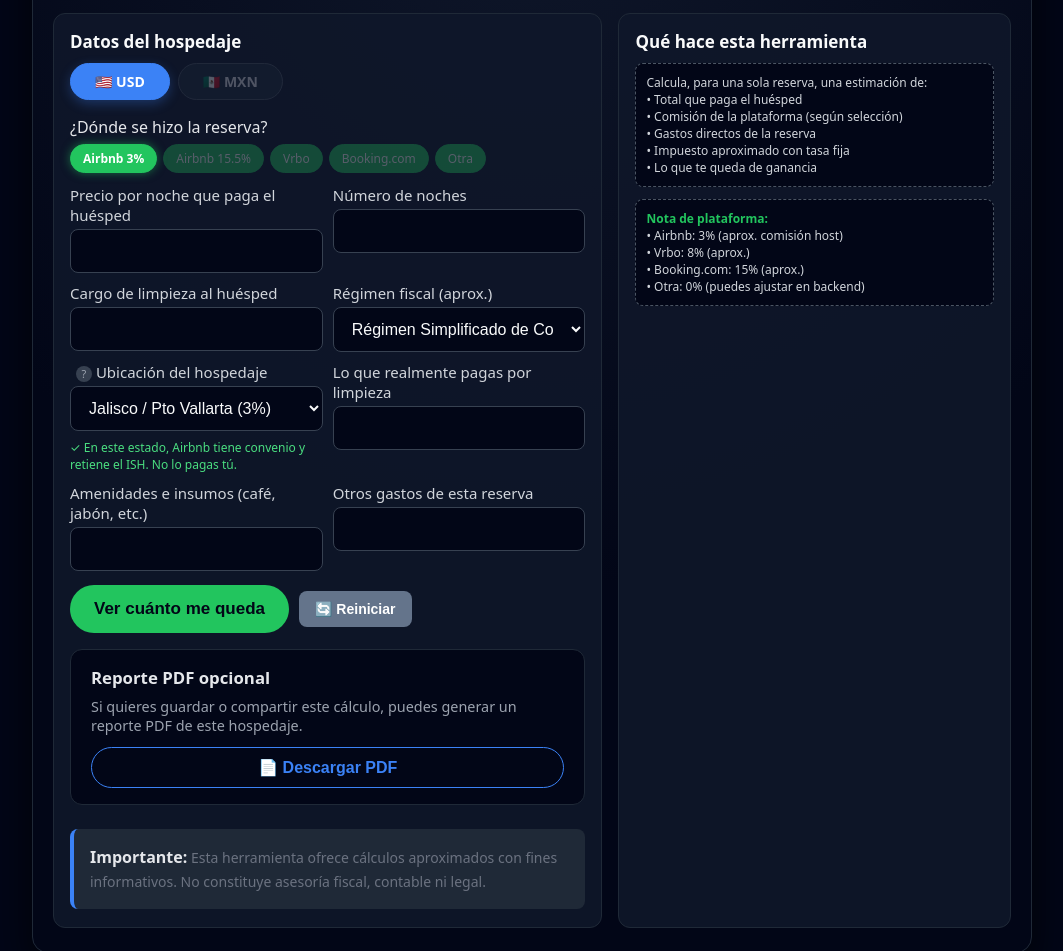
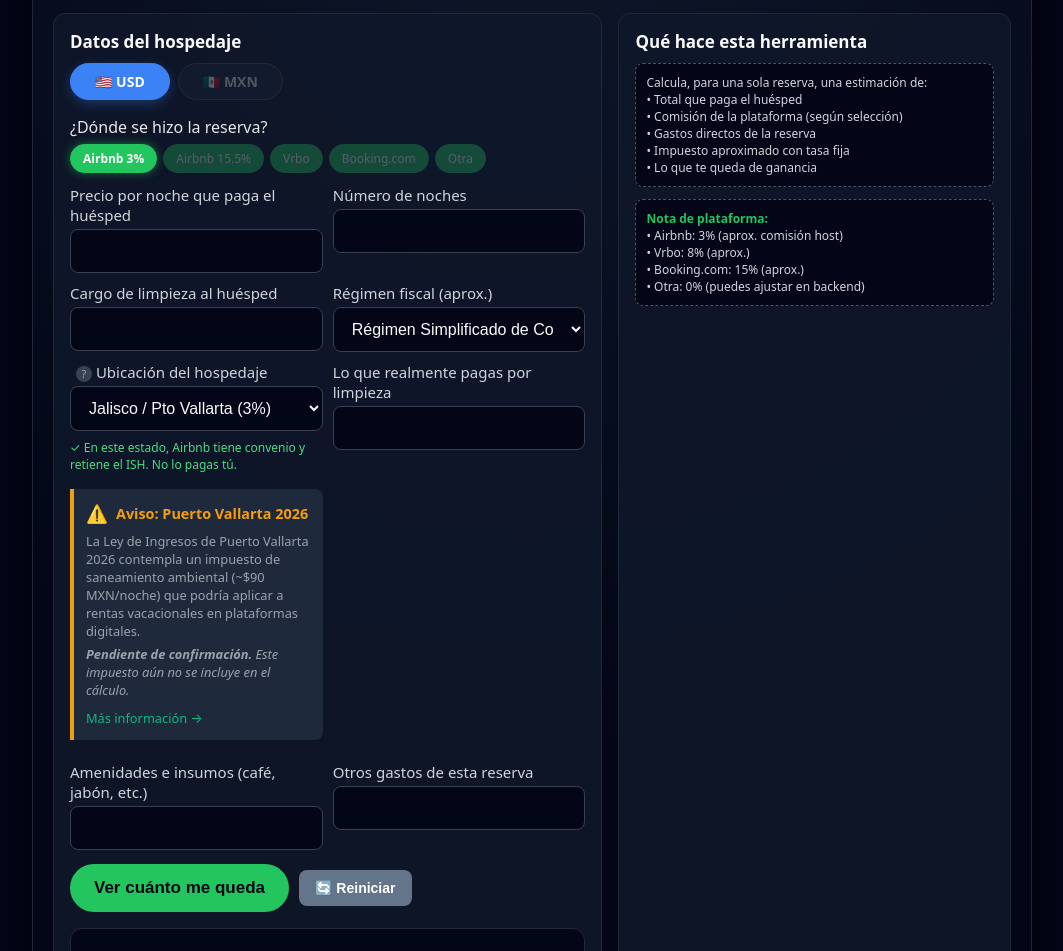
Before and after one commit to Pvrolomx/airbnb-calculadora, a website: page public/index.html in a window 1280 px wide. Shown: the part 149-1100 px from the top of the page, without its empty margins (108-1171 px from the left). Drawn offline with Linux system fonts and the light colour scheme; no server answers.

Commit message:
feat: nota informativa saneamiento ambiental PV 2026 (solo Jalisco)

```diff
--- a/public/index.html
+++ b/public/index.html
@@ -487,6 +487,61 @@
 
       .desglose-wrapper.expanded {
         max-height: 2000px;
+      }
+
+
+      /* ======= NOTA INFORMATIVA SANEAMIENTO PV ======= */
+      .nota-saneamiento {
+        background: #1e293b;
+        border-left: 4px solid #f59e0b;
+        border-radius: 0 8px 8px 0;
+        padding: 12px;
+        margin: 12px 0;
+        display: none;
+      }
+
+      .nota-saneamiento.visible {
+        display: block;
+      }
+
+      .nota-saneamiento-header {
+        display: flex;
+        align-items: center;
+        gap: 8px;
+        margin-bottom: 8px;
+      }
+
+      .nota-saneamiento-icon {
+        font-size: 1.1rem;
+      }
+
+      .nota-saneamiento-titulo {
+        font-weight: 600;
+        color: #f59e0b;
+        font-size: 0.9rem;
+      }
+
+      .nota-saneamiento-contenido p {
+        font-size: 0.8rem;
+        color: #9ca3af;
+        margin: 6px 0;
+        line-height: 1.4;
+      }
+
+      .nota-saneamiento-disclaimer {
+        color: #6b7280;
+        font-style: italic;
+      }
+
+      .nota-saneamiento-link {
+        color: #10b981;
+        font-size: 0.8rem;
+        text-decoration: none;
+        cursor: pointer;
+      }
+
+      .nota-saneamiento-link:hover {
+        text-decoration: underline;
       }
 
     </style>
@@ -679,6 +734,28 @@
                   </optgroup>
                 </select>
                 <small id="nota-ish" style="color: #888; font-size: 0.75rem; margin-top: 4px; display: block;"></small>
+
+                <!-- Nota Saneamiento Ambiental PV -->
+                <div id="nota-saneamiento" class="nota-saneamiento">
+                  <div class="nota-saneamiento-header">
+                    <span class="nota-saneamiento-icon">⚠️</span>
+                    <span class="nota-saneamiento-titulo" id="nota-saneamiento-titulo">Aviso: Puerto Vallarta 2026</span>
+                  </div>
+                  <div class="nota-saneamiento-contenido">
+                    <p id="nota-saneamiento-texto">
+                      La Ley de Ingresos de Puerto Vallarta 2026 contempla un
+                      impuesto de saneamiento ambiental (~$90 MXN/noche) que
+                      podría aplicar a rentas vacacionales en plataformas digitales.
+                    </p>
+                    <p class="nota-saneamiento-disclaimer" id="nota-saneamiento-disclaimer">
+                      <strong>Pendiente de confirmación.</strong>
+                      Este impuesto aún no se incluye en el cálculo.
+                    </p>
+                    <span class="nota-saneamiento-link" id="nota-saneamiento-link" onclick="mostrarInfoSaneamiento()">
+                      Más información →
+                    </span>
+                  </div>
+                </div>
               </div>
 
               <div class="input-group">
@@ -1134,6 +1211,13 @@
       notaIshConvenio: "✓ En este estado, Airbnb tiene convenio y retiene el ISH. No lo pagas tú.",
       notaIshSinConvenio: "⚠ En este estado, tú debes pagar el impuesto local de hospedaje.",
 
+      // Nota saneamiento PV
+      notaSaneamientoTitulo: "Aviso: Puerto Vallarta 2026",
+      notaSaneamientoTexto: "La Ley de Ingresos de Puerto Vallarta 2026 contempla un impuesto de saneamiento ambiental (~$90 MXN/noche) que podría aplicar a rentas vacacionales en plataformas digitales.",
+      notaSaneamientoDisclaimer: "<strong>Pendiente de confirmación.</strong> Este impuesto aún no se incluye en el cálculo.",
+      notaSaneamientoLink: "Más información →",
+      notaSaneamientoModal: "Impuesto de Saneamiento Ambiental - Puerto Vallarta 2026\n\n• Base legal: Art. 80 ter Ley de Ingresos PV 2026\n• Monto: 80% de la UMA por noche (~$90 MXN)\n• Aplica a: Plataformas digitales (Airbnb, Vrbo, etc.)\n\nEste impuesto está publicado pero su aplicación está pendiente de confirmación. Recomendamos consultar con un contador para mayor información.",
+
       // Panel derecho
       sideTitle: "Qué hace esta herramienta",
       sideHighlightHtml:
@@ -1205,6 +1289,13 @@
       btnDesgloseOcultar: "▲ Hide breakdown",
       notaIshConvenio: "✓ In this state, Airbnb has an agreement and withholds the lodging tax. You don't pay it.",
       notaIshSinConvenio: "⚠ In this state, you must pay the local lodging tax.",
+
+      // Nota saneamiento PV
+      notaSaneamientoTitulo: "Notice: Puerto Vallarta 2026",
+      notaSaneamientoTexto: "Puerto Vallarta's 2026 Revenue Law includes an environmental sanitation tax (~$90 MXN/night) that may apply to vacation rentals on digital platforms.",
+      notaSaneamientoDisclaimer: "<strong>Pending confirmation.</strong> This tax is not yet included in the calculation.",
+      notaSaneamientoLink: "More information →",
+      notaSaneamientoModal: "Environmental Sanitation Tax - Puerto Vallarta 2026\n\n• Legal basis: Art. 80 ter PV Revenue Law 2026\n• Amount: 80% of UMA per night (~$90 MXN)\n• Applies to: Digital platforms (Airbnb, Vrbo, etc.)\n\nThis tax is published but its application is pending confirmation. We recommend consulting with an accountant for more information.",
 
       // Right panel
       btnReset: "Reset",
@@ -1553,12 +1644,14 @@
   function actualizarNotaISH() {
     const ubicacion = document.getElementById("ubicacion_hospedaje");
     const nota = document.getElementById("nota-ish");
+    const notaSaneamiento = document.getElementById("nota-saneamiento");
     if (!ubicacion || !nota) return;
 
     const t = texts[currentLang] || texts.es;
     const estado = ubicacion.value;
     const tieneConvenio = CONVENIO_LISTA.includes(estado);
 
+    // Nota ISH
     if (estado === "OTRO") {
       nota.textContent = "";
     } else if (tieneConvenio) {
@@ -1568,6 +1661,31 @@
       nota.innerHTML = t.notaIshSinConvenio;
       nota.style.color = "#fbbf24";
     }
+
+    // Nota Saneamiento PV (solo Jalisco)
+    if (notaSaneamiento) {
+      if (estado === "JALISCO") {
+        notaSaneamiento.classList.add("visible");
+        // Actualizar textos según idioma
+        const tituloEl = document.getElementById("nota-saneamiento-titulo");
+        const textoEl = document.getElementById("nota-saneamiento-texto");
+        const disclaimerEl = document.getElementById("nota-saneamiento-disclaimer");
+        const linkEl = document.getElementById("nota-saneamiento-link");
+
+        if (tituloEl) tituloEl.textContent = t.notaSaneamientoTitulo;
+        if (textoEl) textoEl.textContent = t.notaSaneamientoTexto;
+        if (disclaimerEl) disclaimerEl.innerHTML = t.notaSaneamientoDisclaimer;
+        if (linkEl) linkEl.textContent = t.notaSaneamientoLink;
+      } else {
+        notaSaneamiento.classList.remove("visible");
+      }
+    }
+  }
+
+  // Modal info saneamiento
+  function mostrarInfoSaneamiento() {
+    const t = texts[currentLang] || texts.es;
+    alert(t.notaSaneamientoModal);
   }
 
   // Actualizar nota al cargar y al cambiar
```
